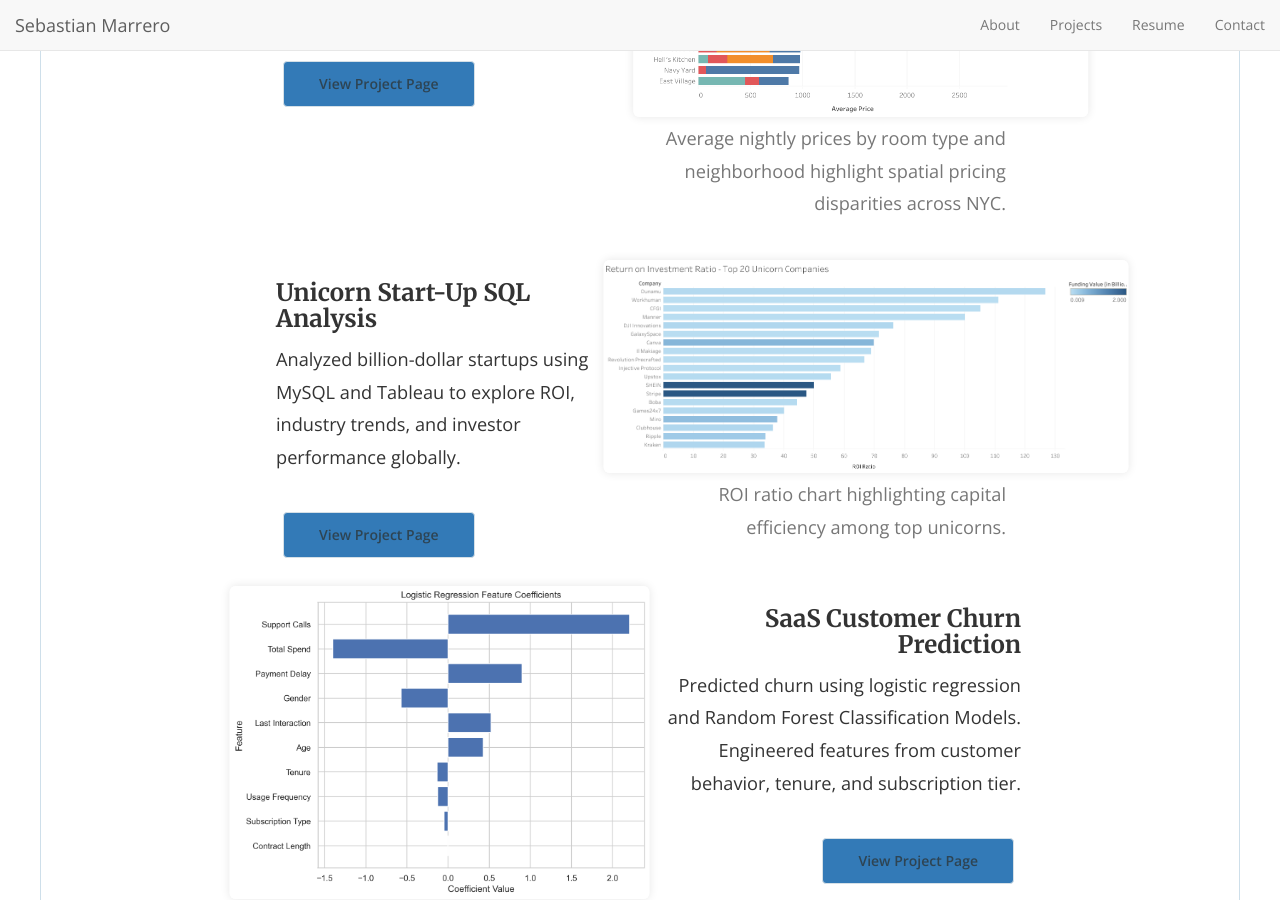
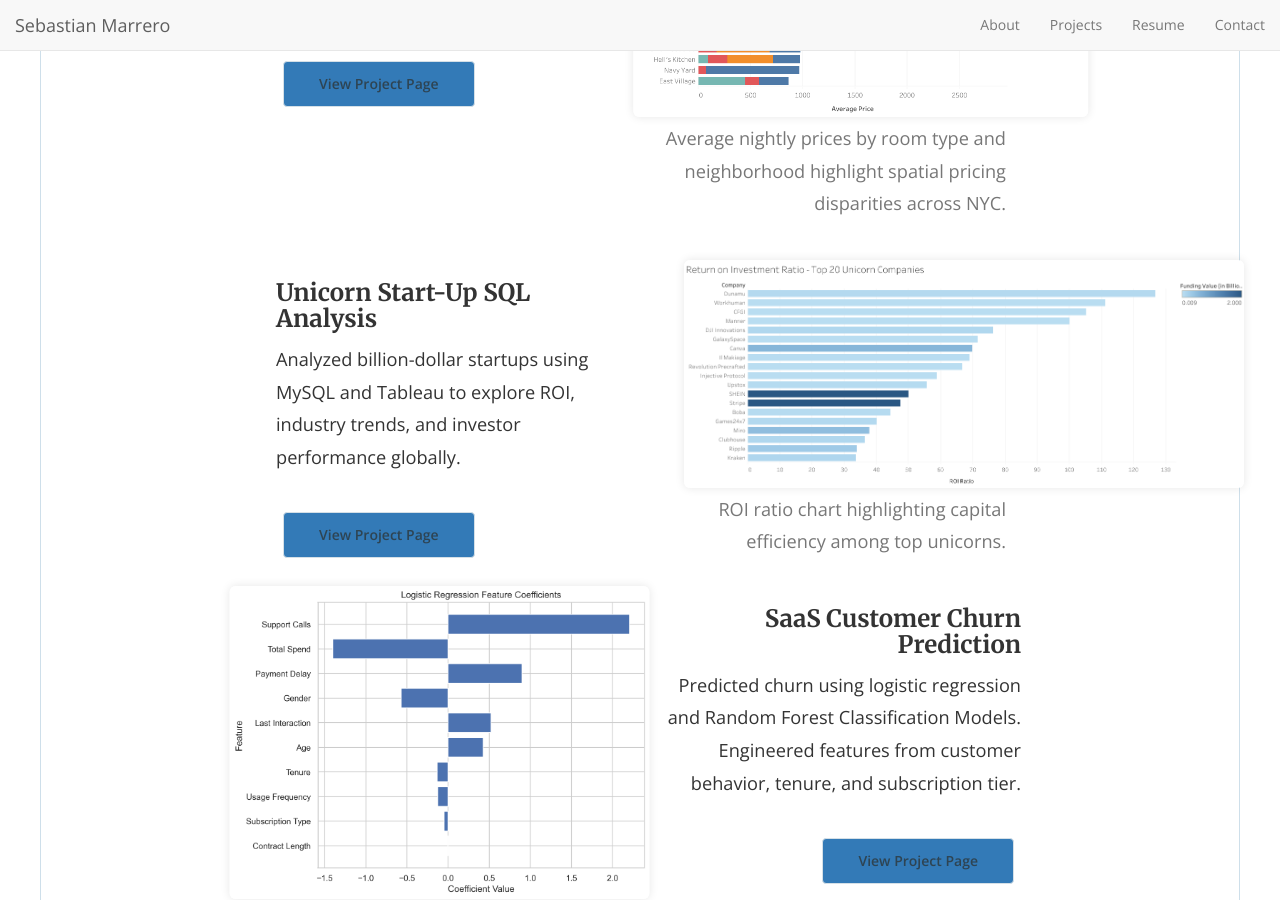
Before and after one commit to SebastianMarrero/Portfolio-Site, a Jekyll site: the page built from index.html, in a window 1280 px wide and 900 px high, scrolled down 1546 px. Built offline with Jekyll 4.4.1, drawn with Linux system fonts in a browser that asks for light colours; nearby versions of some CDN libraries; the list of posts is cut into pages by our own code.

Commit message:
Restore homepage layout before image embedding error

```diff
--- a/_layouts/home.html
+++ b/_layouts/home.html
@@ -72,7 +72,7 @@
                 <img src="{{ site.baseurl }}/assets/images/ROIRatio.sql.png"
                      alt="ROI Ratio Unicorns"
                      class="img-responsive"
-                     style="width: 150%; max-width: none; height: auto; transform: translateX(-10%);
+                     style="width: 160%; max-width: none; height: auto; transform: translateX(5%);
                             border-radius: 6px; box-shadow: 0 0 10px rgba(0,0,0,0.1);">
                 <p class="text-right text-muted" style="margin-top: 5px;">ROI ratio chart highlighting capital efficiency among top unicorns.</p>
               </div>
```
